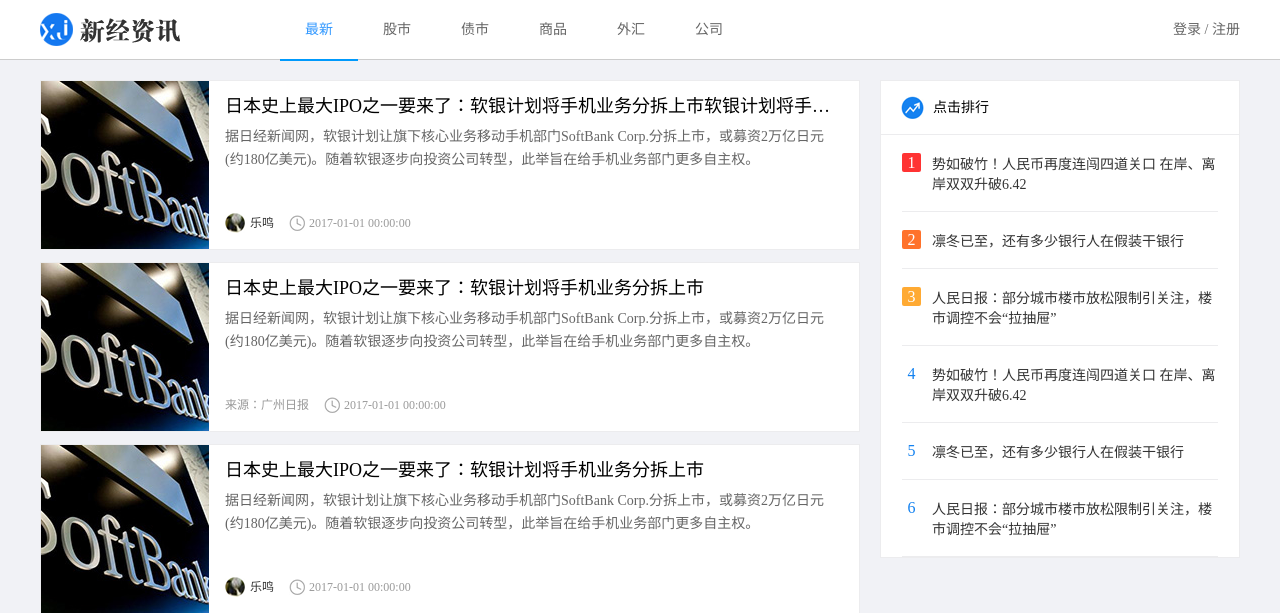
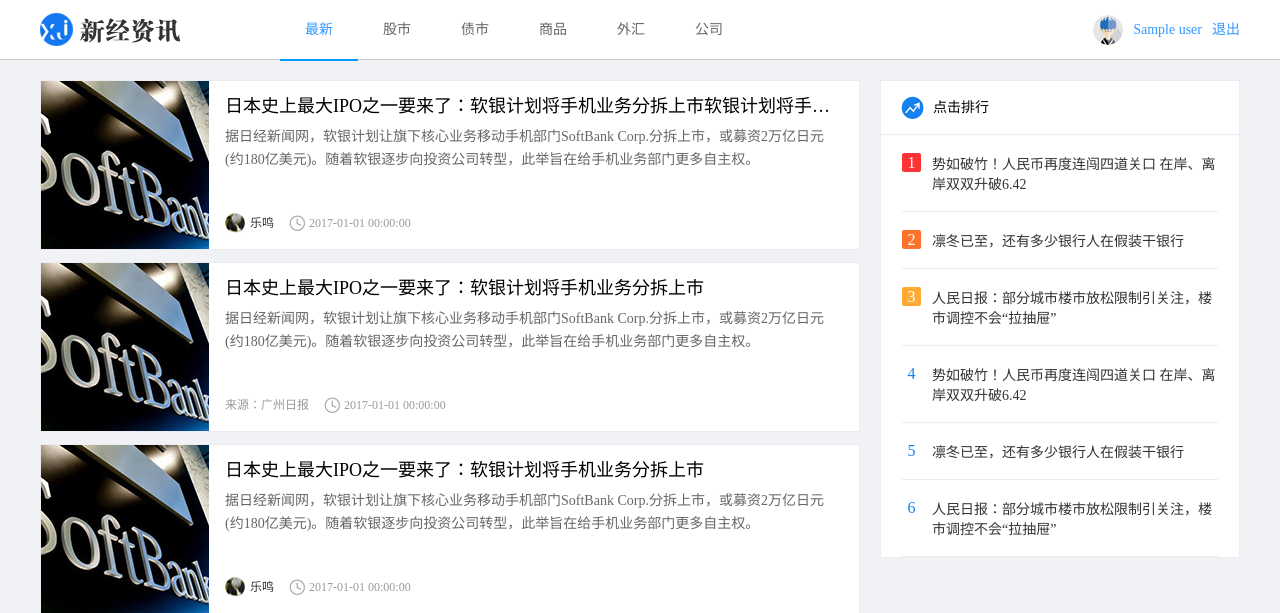
Before and after one commit to zws910/economic_news09, a Flask app: template info/templates/news/index.html in a window 1280 px wide. Shown: the top 613 px of the page. Run offline with Flask 2, Linux system fonts and the light colour scheme; the template is opened without the code that fills it: most values are stand-ins (such as "Sample title", 1, 10 or a date in 2020); parts of the project's set-up code (start-up, migrations or seed data) failed here and were passed over; some libraries are stand-ins or nearby versions.

Commit message:
finish login up-right corner

```diff
--- a/info/modules/index/views.py
+++ b/info/modules/index/views.py
@@ -35,7 +35,6 @@
     for news in news_list:
         news_dict_li.append(news.to_basic_dict())
 
-
     data = {
         "user": user.to_dict() if user else None
     }
--- a/info/static/news/css/main.css
+++ b/info/static/news/css/main.css
@@ -68,7 +68,7 @@
     height:30px;
     overflow: hidden;
     margin-top:15px;
-    display:none;
+    /*display:none;    */
 }
 
 .user_login img{
--- a/info/templates/news/index.html
+++ b/info/templates/news/index.html
@@ -21,15 +21,21 @@
             <li data-cid="4"><a href="javascript:;">外汇</a></li>
             <li data-cid="5"><a href="javascript:;">公司</a></li>
         </ul>
+
+        {% if data.user %}
+        <!-- 用户登录后显示下面，隐藏上面 -->
+        <div class="user_login fr">
+            <img src="{% if data.user.avatar_url %} data.user_info.avatar_url {% else %}../../static/news/images/person01.png{% endif %}"
+                 class="lgin_pic">
+            <a href="#">{{ data.user.nick_name }}</a>
+            <a href="javascipt:;" , onclick="logout()">退出</a>
+        </div>
+        {% else %}
         <div class="user_btns fr">
             <a href="javascript:;" class="login_btn">登录</a> / <a href="javascript:;" class="register_btn">注册</a>
         </div>
-            <!-- 用户登录后显示下面，隐藏上面 -->
-            <div class="user_login fr">
-                <img src="../../static/news/images/person01.png" class="lgin_pic">
-                <a href="#">用户张三</a>
-                <a href="javascipt:;", onclick="logout()">退出</a>
-            </div>
+        {% endif %}
+
     </div>
 </div>
 
@@ -38,7 +44,8 @@
         <li>
             <a href="#" class="news_pic fl"><img src="../../static/news/images/news_pic.jpg"></a>
             <a href="#" class="news_title fl">日本史上最大IPO之一要来了：软银计划将手机业务分拆上市软银计划将手机业务分拆上市</a>
-                <a href="#" class="news_detail fl">据日经新闻网，软银计划让旗下核心业务移动手机部门SoftBank Corp.分拆上市，或募资2万亿日元(约180亿美元)。随着软银逐步向投资公司转型，此举旨在给手机业务部门更多自主权。</a>
+            <a href="#" class="news_detail fl">据日经新闻网，软银计划让旗下核心业务移动手机部门SoftBank
+                Corp.分拆上市，或募资2万亿日元(约180亿美元)。随着软银逐步向投资公司转型，此举旨在给手机业务部门更多自主权。</a>
             <div class="author_info fl">
                 <div class="author fl">
                     <img src="../../static/news/images/person.png" alt="author">
@@ -50,7 +57,8 @@
         <li>
             <a href="#" class="news_pic fl"><img src="../../static/news/images/news_pic.jpg"></a>
             <a href="#" class="news_title fl">日本史上最大IPO之一要来了：软银计划将手机业务分拆上市</a>
-                <a href="#" class="news_detail fl">据日经新闻网，软银计划让旗下核心业务移动手机部门SoftBank Corp.分拆上市，或募资2万亿日元(约180亿美元)。随着软银逐步向投资公司转型，此举旨在给手机业务部门更多自主权。</a>
+            <a href="#" class="news_detail fl">据日经新闻网，软银计划让旗下核心业务移动手机部门SoftBank
+                Corp.分拆上市，或募资2万亿日元(约180亿美元)。随着软银逐步向投资公司转型，此举旨在给手机业务部门更多自主权。</a>
             <div class="author_info fl">
                 <div class="source fl">
                     来源：广州日报
@@ -61,7 +69,8 @@
         <li>
             <a href="#" class="news_pic fl"><img src="../../static/news/images/news_pic.jpg"></a>
             <a href="#" class="news_title fl">日本史上最大IPO之一要来了：软银计划将手机业务分拆上市</a>
-                <a href="#" class="news_detail fl">据日经新闻网，软银计划让旗下核心业务移动手机部门SoftBank Corp.分拆上市，或募资2万亿日元(约180亿美元)。随着软银逐步向投资公司转型，此举旨在给手机业务部门更多自主权。</a>
+            <a href="#" class="news_detail fl">据日经新闻网，软银计划让旗下核心业务移动手机部门SoftBank
+                Corp.分拆上市，或募资2万亿日元(约180亿美元)。随着软银逐步向投资公司转型，此举旨在给手机业务部门更多自主权。</a>
             <div class="author_info fl">
                 <div class="author fl">
                     <img src="../../static/news/images/person.png" alt="author">
@@ -73,7 +82,8 @@
         <li>
             <a href="#" class="news_pic fl"><img src="../../static/news/images/news_pic.jpg"></a>
             <a href="#" class="news_title fl">日本史上最大IPO之一要来了：软银计划将手机业务分拆上市</a>
-                <a href="#" class="news_detail fl">据日经新闻网，软银计划让旗下核心业务移动手机部门SoftBank Corp.分拆上市，或募资2万亿日元(约180亿美元)。随着软银逐步向投资公司转型，此举旨在给手机业务部门更多自主权。</a>
+            <a href="#" class="news_detail fl">据日经新闻网，软银计划让旗下核心业务移动手机部门SoftBank
+                Corp.分拆上市，或募资2万亿日元(约180亿美元)。随着软银逐步向投资公司转型，此举旨在给手机业务部门更多自主权。</a>
             <div class="author_info fl">
                 <div class="source fl">
                     来源：广州日报
@@ -107,8 +117,8 @@
         <a href="">友情链接</a>
     </div>
     <p class="copyright">
-            CopyRight © 2018 新经资讯信息技术有限公司 All Rights Reserved<br />
-电话：010-****888    京ICP备*******8号
+        CopyRight © 2018 新经资讯信息技术有限公司 All Rights Reserved<br/>
+        电话：010-****888 京ICP备*******8号
     </p>
 </div>
 
@@ -164,7 +174,7 @@
             <div class="input_tip">密码(不少于6位)</div>
             <div id="register-password-err" class="error_tip">密码不能为空</div>
         </div>
-            <div  class="form_group2 clearfix">
+        <div class="form_group2 clearfix">
             <input type="checkbox" class="agree_input" checked>
             <p>同意使用条款，并已阅读"跟帖评论自律管理承诺书"</p>
             <div class="error_tip">请勾选</div>
```
Lines whose indentation alone changed are shown as unchanged.
